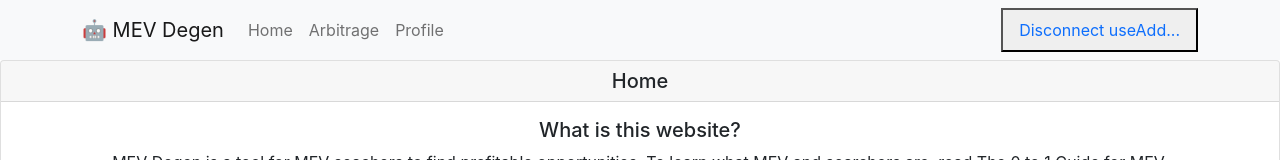
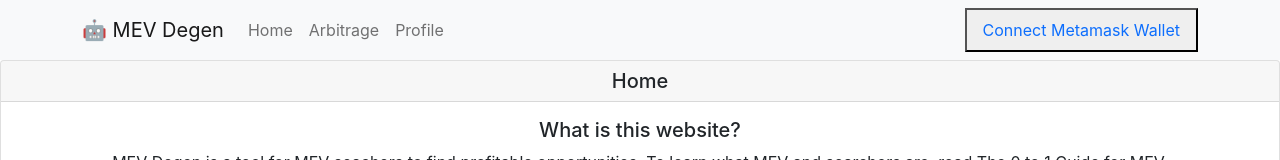
Before and after one commit to LinuxFan2718/mevdegen, a React (Create React App) app: page / in a window 1280 px wide. Shown: the top 160 px of the page. Built offline with nearby package versions, Linux system fonts and the light colour scheme.

Commit message:
fix profile page wallet address but not chain name

```diff
--- a/src/MevDegen.js
+++ b/src/MevDegen.js
@@ -3,11 +3,38 @@ import { Container, Nav, Navbar } from 'react-bootstrap';
 import Home from './Home';
 import Arbitrage from './Arbitrage';
 import Profile from './Profile';
-import { ConnectMetamaskButtonComponent } from './ConnectMetamaskButtonComponent';
 import React, { useEffect, useState } from 'react';
 import { ethers } from "ethers";
 
 const MevDegen = () => {
+  const [currentAccount, setCurrentAccount] = useState("");
+  const connectWallet = async () => {
+    try {
+      const { ethereum } = window;
+      if (!ethereum) {
+        alert("get metamask plz");
+        return;
+      }
+      const accounts = await ethereum.request({ method: 'eth_requestAccounts' });
+      setCurrentAccount(accounts[0]);
+    } catch (error) {
+      console.error(error);
+    }
+  }
+
+  const disconnectWallet = async () => {
+    try {
+      const { ethereum } = window;
+      if (!ethereum) {
+        alert("get metamask plz");
+        return;
+      }
+      setCurrentAccount("");
+    } catch (error) {
+      console.error(error);
+    }
+  }
+
   const [currentPage, setCurrentPage] = useState('home')
   let page = <Home />;
   if (currentPage === 'home') {
@@ -15,7 +42,7 @@ const MevDegen = () => {
   } else if (currentPage === 'arbitrage') {
     page = <Arbitrage />;
   } else if (currentPage === 'profile') {
-    page = <Profile />;
+    page = <Profile address={currentAccount} />;
   } else {
     page = <>invalid page</>;
   }
@@ -42,7 +69,16 @@ const MevDegen = () => {
               <Nav.Link onClick={setCurrentPageArbitrage}>Arbitrage</Nav.Link>
               <Nav.Link onClick={setCurrentPageProfile}>Profile</Nav.Link>
             </Nav>
-            <ConnectMetamaskButtonComponent />
+            {currentAccount && (
+              <Nav.Link as="button" onClick={disconnectWallet}>
+                Disconnect {currentAccount.substring(0,6)}...
+              </Nav.Link>
+            )}
+            {!currentAccount && (
+              <Nav.Link as="button" onClick={connectWallet}>
+                Connect Metamask Wallet
+              </Nav.Link>
+            )}
           </Navbar.Collapse>
         </Container>
       </Navbar>
--- a/src/Profile.js
+++ b/src/Profile.js
@@ -1,8 +1,6 @@
 import { Card, ListGroup } from 'react-bootstrap'
 
-const Profile = () => {
-  const address = 'useAddress()';
-
+const Profile = ({address}) => {
   return(
     <>
     { address ?
```
